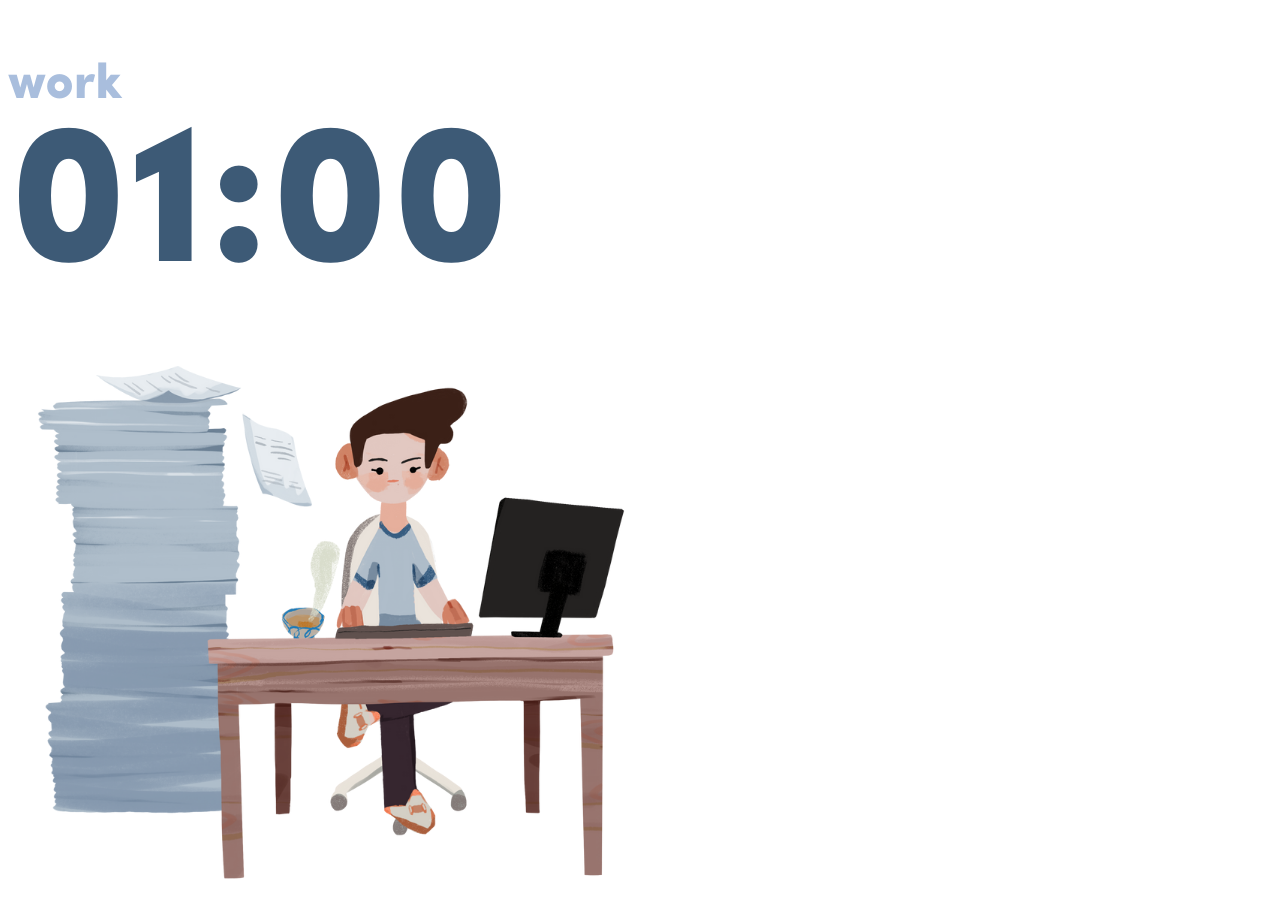
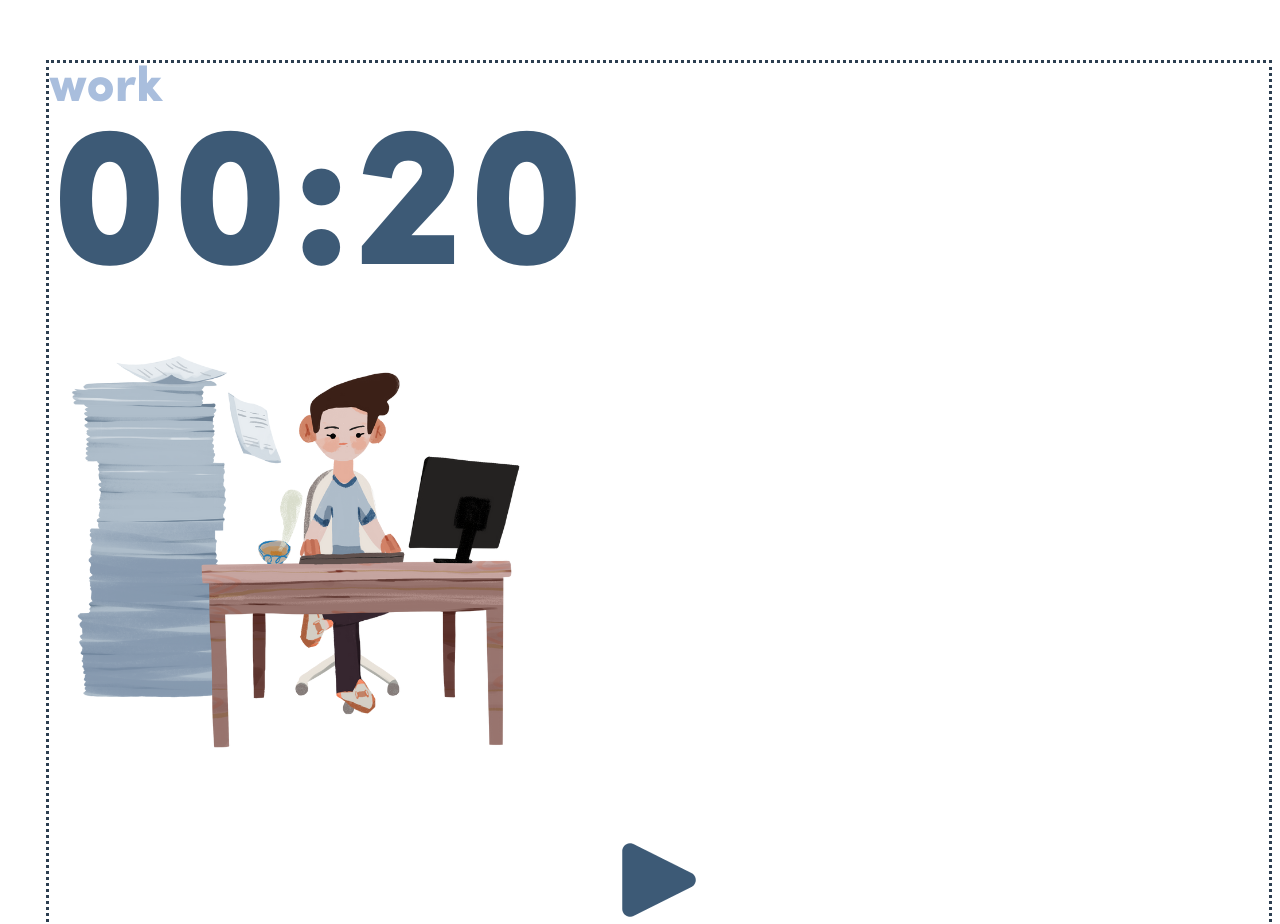
Before and after one commit to MohaElder/Project-Inspo, a Vue app in the folder project-inspo/: page / in a window 1280 px wide. Shown: the top 924 px of the page. Built offline with nearby package versions, Linux system fonts and the light colour scheme.

Commit message:
changed play/pause buttons to toggle

```diff
--- a/project-inspo/src/components/timer.vue
+++ b/project-inspo/src/components/timer.vue
@@ -7,8 +7,24 @@
         </div>
         <img id="studying" class = "bg" src="../assets/studying.png">
         <div class="controls">
-            <button type="button" class="button" @click = "startTimer"><img id="play" class = "icon" src="../assets/play.png"></button>
-            <button type="button" class="button" @click = "pauseTimer"><img id="pause" class = "icon" src="../assets/pause.png"></button>
+
+            <button
+                class="button"
+                @click="toggle"
+                >
+                <transition-group name="toggle-buttons">
+                    <img :src="pause"
+                    v-if="isPlaying"
+                    key="pause"
+                    @click= "pauseTimer"
+                    />
+                    <img :src="play"
+                    v-else
+                    key="play"
+                    @click= "startTimer"
+                    />
+                </transition-group>
+            </button>
         </div>
     </div>
 
@@ -16,13 +32,20 @@
 </template>
 
 <script>
+
+import play from "../assets/play.png"
+import pause from "../assets/pause.png"
+
 export default {
   name: "timer",
   data() {
     return {
         timerInstance: null,
-        totalSeconds:60
-    }
+        totalSeconds:20,
+        isPlaying: false,
+        play:play,
+        pause:pause,
+    };
   },
 
   computed: {
@@ -60,7 +83,13 @@ export default {
       },
       changeCurrentTimer(num){
           this.currentTimer=num
-      }
+      },
+       finishTimer(){
+      },
+      toggle() {
+        this.isPlaying = !this.isPlaying
+        this.$emit('toggleIsPlaying', this.isPlaying)
+        },
   },
 };
 </script>
@@ -69,10 +98,15 @@ export default {
 <style scoped>
 
 @import url("../global.css");
+.half{
+  margin-left:3%;
+  border-style: dotted;
+}
 .timer {
   display: flex;
   flex-direction:column;
   align-items: flex-start;
+
 }
 .icon {
   width:84px;
@@ -81,7 +115,7 @@ export default {
   align-self: center;
 }
 .bg {
-  width:720px;
+  width:550px;
   height: auto;
 }
 .controls{
@@ -90,6 +124,6 @@ export default {
 }
 .button{
     border:none;
-    background-color: #FFFFFF;
+    background-color: transparent;
 }
 </style>
```
